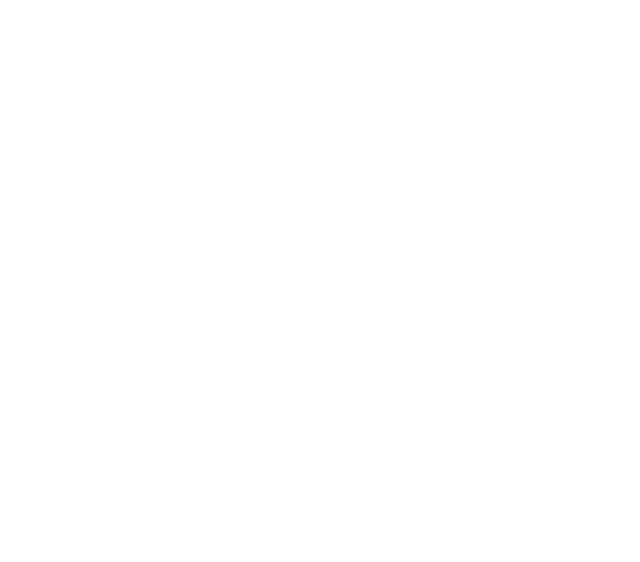
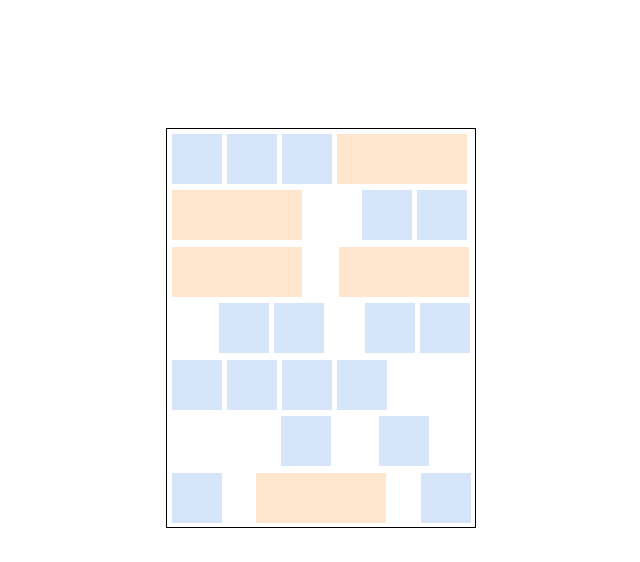
Before and after one commit to Amir2678/Flex-Squares, a plain HTML site: page index.html in a window 1280 px wide. Shown: the whole page, without its empty margins (319-959 px from the left). Drawn offline with Linux system fonts and the light colour scheme.

Commit message:
modified the index.html and style.css files

```diff
--- a/index.html
+++ b/index.html
@@ -8,6 +8,37 @@
     <title>Document</title>
 </head>
 <body>
+    <div class="flex-items">
+        <div class="square"></div>
+        <div class="square"></div>
+        <div class="square"></div>
+        <div class="rectangle"></div>
+        <div class="rectangle" id="r1"></div>
 
+        <div class="square"></div>
+        <div class="square"></div>
+        <div class="rectangle" id="r2"></div>
+        <div class="rectangle"></div>
+
+        <div class="square" id="s1"></div>
+        <div class="square" id="s2"></div>
+
+        <div class="square"></div>
+        <div class="square"></div>
+        <div class="square"></div>
+        <div class="square"></div>
+        <div class="square"></div>
+        <div class="square" id="s3"></div>
+
+        <div class="square" id="s4"></div>
+
+        <div class="square"></div>
+
+        <div class="square"></div>
+
+        <div class="rectangle" id="r3"></div>
+
+        <div class="square"></div>
+    </div>
 </body>
 </html>
--- a/style.css
+++ b/style.css
@@ -0,0 +1,70 @@
+*{
+    box-sizing: border-box;
+}
+
+html, body{
+    margin: 0;
+    padding: 0;
+    width: 100%;
+    height: 100%;
+}
+
+/* ---------------------------------------- */
+
+.flex-items{
+    display: flex;
+    flex-direction: row;
+    justify-content: flex-start;
+    align-items: center;
+    align-content: space-between;
+    flex-wrap: wrap;
+    margin: 10% auto;
+    padding: 2px;
+    width: 310px;
+    height: 400px;
+    border: solid black 1px;
+}
+
+.square{
+    width: 50px;
+    height: 50px;
+    margin: 2.5px;
+    background-color: rgb(214, 229, 250);
+}
+
+.rectangle{
+    width: 130px;
+    height: 50px;
+    margin: 2.5px;
+    background-color: rgb(255, 230, 205);
+}
+
+#r1{
+    margin-right: 58px;
+}
+
+#r2{
+    margin-right: 35px;
+}
+
+#s1{
+    margin-left: 50px;
+}
+
+#s2{
+    margin-right: 38px;
+}
+
+#s3{
+    margin-right: 80px;
+}
+
+#s4{
+    margin-left: 112px;
+    margin-right: 45px;
+}
+
+#r3{
+    margin-left: 32px;
+    margin-right: 32px;
+}
```
